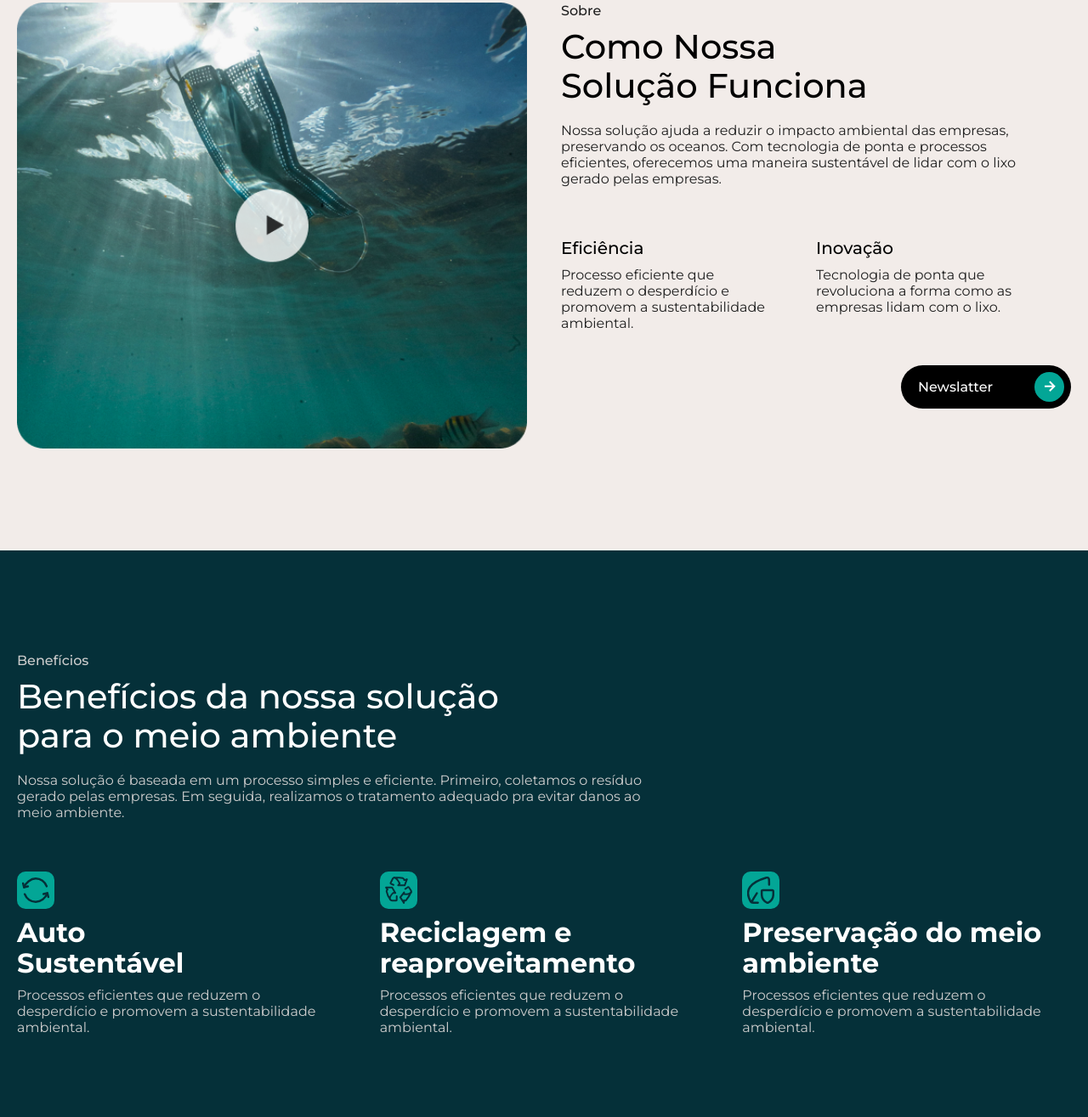
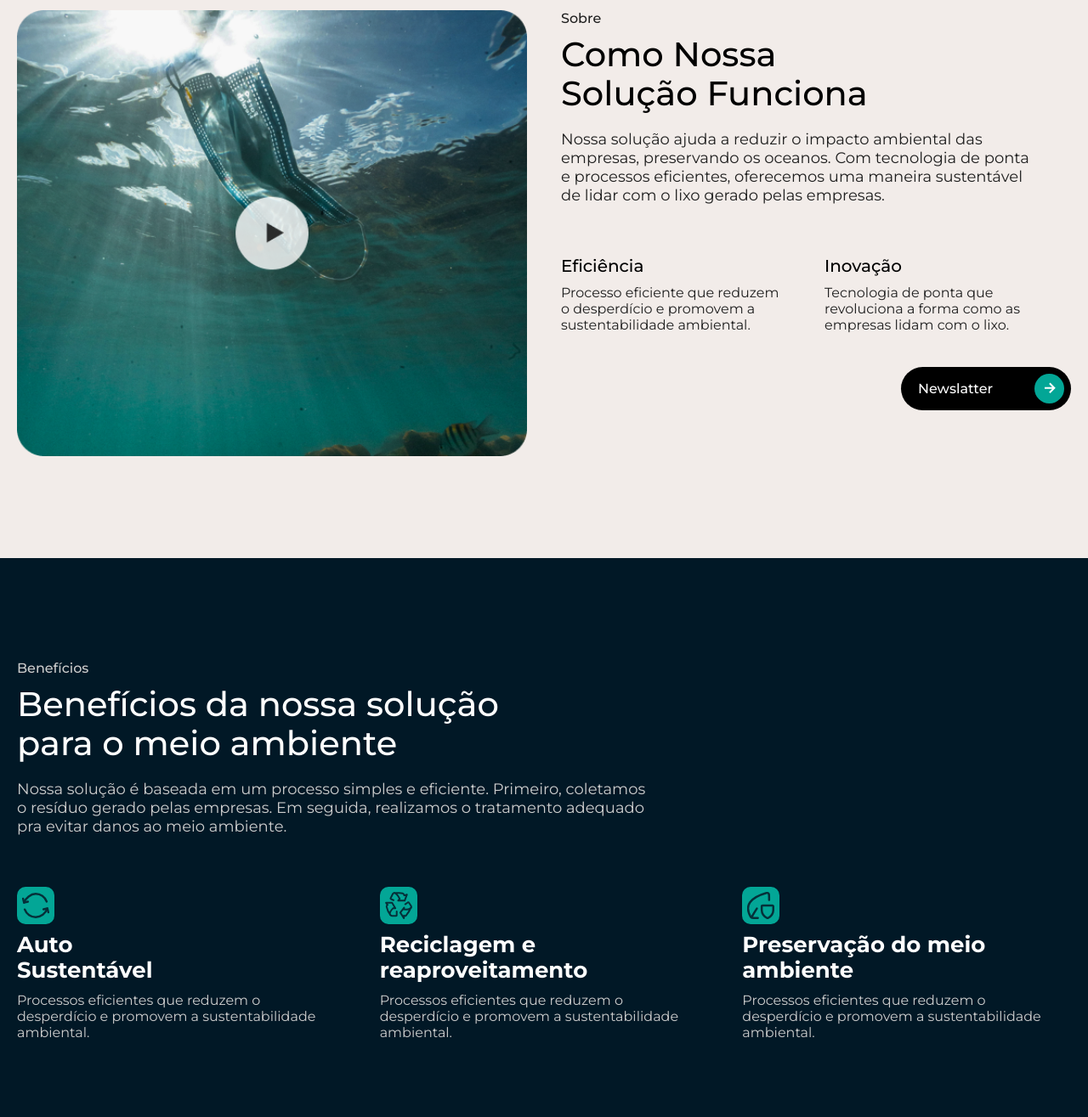
Before and after one commit to Ocean-Tech-Solutions/Global-Solutions, a plain HTML site: page index.html in a window 1280 px wide. Shown: the part 845-2160 px from the top of the page at 85% size. Drawn offline with Linux system fonts and the light colour scheme.

Commit message:
Fazendo pequenas alterações

```diff
--- a/css/style.css
+++ b/css/style.css
@@ -30,7 +30,7 @@ img{
     --cor-2: #CDCDCD;
     --cor-1: #AAAAAA;
     --cor-p1: #03A696;
-    --cor-p2: #053039;
+    --cor-p2: #8AB0BF;
     --cor-p3: #011826;
     --cor-p4: #F2ECE9;
 }
@@ -101,11 +101,15 @@ img{
     font-weight: 500;
     line-height: 1.15;
 }
-.font-m-1{
+.font-m{
+    font-size: 1.125rem;
+    font-weight: 400;
+}
+.font-p-1{
     font-size: 1rem;
     font-weight: 400;
 }
-.font-m-2{
+.font-p-2{
     font-size: 1rem;
     font-weight: 500;
 }
@@ -211,13 +215,14 @@ header nav ul a:hover{
     margin-bottom: 20px;
 }
 .conteudo-sobre p{
-    max-width: 540px;
+    max-width: 560px;
     margin-bottom: 60px;
 }
 .diferenciais-sobre{
     display: grid;
     grid-template-columns: 1fr 1fr;
     margin-bottom: 40px;
+    gap: 20px;
 }
 .diferencial h3{
     font-size: 1.25rem;
@@ -225,7 +230,7 @@ header nav ul a:hover{
     margin-bottom: 10px;
 }
 .diferencial p{
-    max-width: 250px;
+    max-width: 260px;
     margin-bottom: 0;
 }
 .conteudo-sobre a{
@@ -239,7 +244,7 @@ header nav ul a:hover{
 
 /* ESTILIZAÇÃO SEÇÃO BENEFICIOS */
 .beneficios-bg{
-    background-color: var(--cor-p2);
+    background-color: var(--cor-p3);
 }
 .beneficios{
     padding-block: 120px;
@@ -271,8 +276,8 @@ header nav ul a:hover{
     border-radius: 10px;
 }
 .card-beneficio h3{
-    font-size: 2rem;
-    line-height: 1.125;
+    font-size: 1.625rem;
+    line-height: 1.15;
     margin-bottom: 10px;
 }
 .card-beneficio p{
--- a/index.html
+++ b/index.html
@@ -25,28 +25,28 @@
 
         <div class="conteudo-main container">
             <h1 class="font-xl branco">Pequena Solução Grande impacto</h1>
-            <p class="cor-2 font-m-1">Nosso objetivo é combater o impacto dos resíduos gerados pelas empresas nos oceanos, oferecendo uma solução eficiente e sustentável. </p>
-            <a href="" class="button">Nossa Solução<img src="assets/svg/button-icon.svg" alt=""></a>
+            <p class="font-m cor-2">Nosso objetivo é combater o impacto dos resíduos gerados pelas empresas nos oceanos, oferecendo uma solução eficiente e sustentável. </p>
+            <a href="#sobre" class="button">Nossa Solução<img src="assets/svg/button-icon.svg" alt=""></a>
         </div>
     </main>
 
     <section class="sobre-bg">
-        <div class="sobre container">
+        <div class="sobre container" id="sobre">
             <div class="video-sobre">
                 <img src="assets/images/video-sobre(sera-removido).png" alt="">
             </div>
             <div class="conteudo-sobre">
-                <span class="font-m-2 cor-3">Sobre</span>
+                <span class="font-p-2 cor-3">Sobre</span>
                 <h2 class="font-l preto">Como Nossa Solução Funciona</h2>
-                <p class="font-m-1 cor-3">Nossa solução ajuda a reduzir o impacto ambiental das empresas, preservando os oceanos. Com tecnologia de ponta e processos eficientes, oferecemos uma maneira sustentável de lidar com o lixo gerado pelas empresas.</p>
+                <p class="font-m cor-3">Nossa solução ajuda a reduzir o impacto ambiental das empresas, preservando os oceanos. Com tecnologia de ponta e processos eficientes, oferecemos uma maneira sustentável de lidar com o lixo gerado pelas empresas.</p>
                 <div class="diferenciais-sobre">
                     <div class="diferencial">
                         <h3 class="preto">Eficiência</h3>
-                        <p class="font-m-1 cor-3">Processo eficiente que reduzem o desperdício e promovem a sustentabilidade ambiental.</p>
+                        <p class="font-p-1 cor-3">Processo eficiente que reduzem o desperdício e promovem a sustentabilidade ambiental.</p>
                     </div>
                     <div class="diferencial">
                         <h3 class="preto">Inovação</h3>
-                        <p class="font-m-1 cor-3">Tecnologia de ponta que revoluciona a forma como as empresas lidam com o lixo.</p>
+                        <p class="font-p-1 cor-3">Tecnologia de ponta que revoluciona a forma como as empresas lidam com o lixo.</p>
                     </div>
                 </div>
                 <a href="" class="button">Newslatter<img src="assets/svg/button-icon-2.svg" alt=""></a>
@@ -56,24 +56,24 @@
 
     <section class="beneficios-bg">
         <div class="beneficios container">
-            <span class="font-m-2 cor-2">Benefícios</span>
+            <span class="font-p-2 cor-2">Benefícios</span>
             <h2 class="font-l branco">Benefícios da nossa solução para o meio ambiente</h2>
-            <p class="font-m-1 cor-2">Nossa solução é baseada em um processo simples e eficiente. Primeiro, coletamos o resíduo gerado pelas empresas. Em seguida, realizamos o tratamento adequado pra evitar danos ao meio ambiente.</p>
+            <p class="font-m cor-2">Nossa solução é baseada em um processo simples e eficiente. Primeiro, coletamos o resíduo gerado pelas empresas. Em seguida, realizamos o tratamento adequado pra evitar danos ao meio ambiente.</p>
             <div class="cards-beneficios">
                 <div class="card-beneficio">
                     <img src="assets/svg/sustentavel-icon.svg" alt="">
                     <h3 class="branco">Auto<br>Sustentável</h3>
-                    <p class="font-m-1 cor-2">Processos eficientes que reduzem o desperdício e promovem a sustentabilidade ambiental.</p>
+                    <p class="font-p-1 cor-2">Processos eficientes que reduzem o desperdício e promovem a sustentabilidade ambiental.</p>
                 </div>
                 <div class="card-beneficio">
                     <img src="assets/svg/reciclagem-icon.svg" alt="">
                     <h3 class="branco">Reciclagem e reaproveitamento</h3>
-                    <p class="font-m-1 cor-2">Processos eficientes que reduzem o desperdício e promovem a sustentabilidade ambiental.</p>
+                    <p class="font-p-1 cor-2">Processos eficientes que reduzem o desperdício e promovem a sustentabilidade ambiental.</p>
                 </div>
                 <div class="card-beneficio">
                     <img src="assets/svg/preservacao-icon.svg" alt="">
                     <h3 class="branco">Preservação do meio ambiente</h3>
-                    <p class="font-m-1 cor-2">Processos eficientes que reduzem o desperdício e promovem a sustentabilidade ambiental.</p>
+                    <p class="font-p-1 cor-2">Processos eficientes que reduzem o desperdício e promovem a sustentabilidade ambiental.</p>
                 </div>
             </div>
         </div>
```
